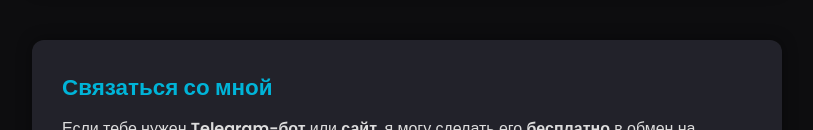
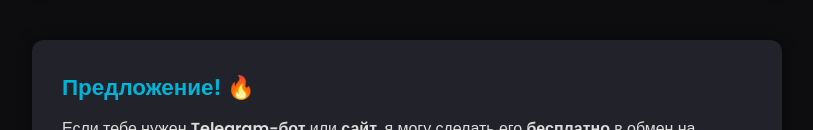
Before and after one commit to KusokMedi/My-portfolio, a plain HTML site: page index.html in a window 1280 px wide. Shown: the part 670-800 px from the top of the page, without its empty margins (233-1046 px from the left). Drawn offline with Linux system fonts and the light colour scheme.

Commit message:
Update index.html

```diff
--- a/index.html
+++ b/index.html
@@ -27,7 +27,7 @@
 
 
     <section id="offer">
-        <h2>Связаться со мной</h2>
+        <h2>Предложение! 🔥</h2>
         <p>Если тебе нужен <strong>Telegram-бот</strong> или <strong>сайт</strong>, я могу сделать его <strong>бесплатно</strong> в обмен на хороший отзыв и дальнейшее общение.
         Пиши мне в Telegram.</p>
     </section>
```
